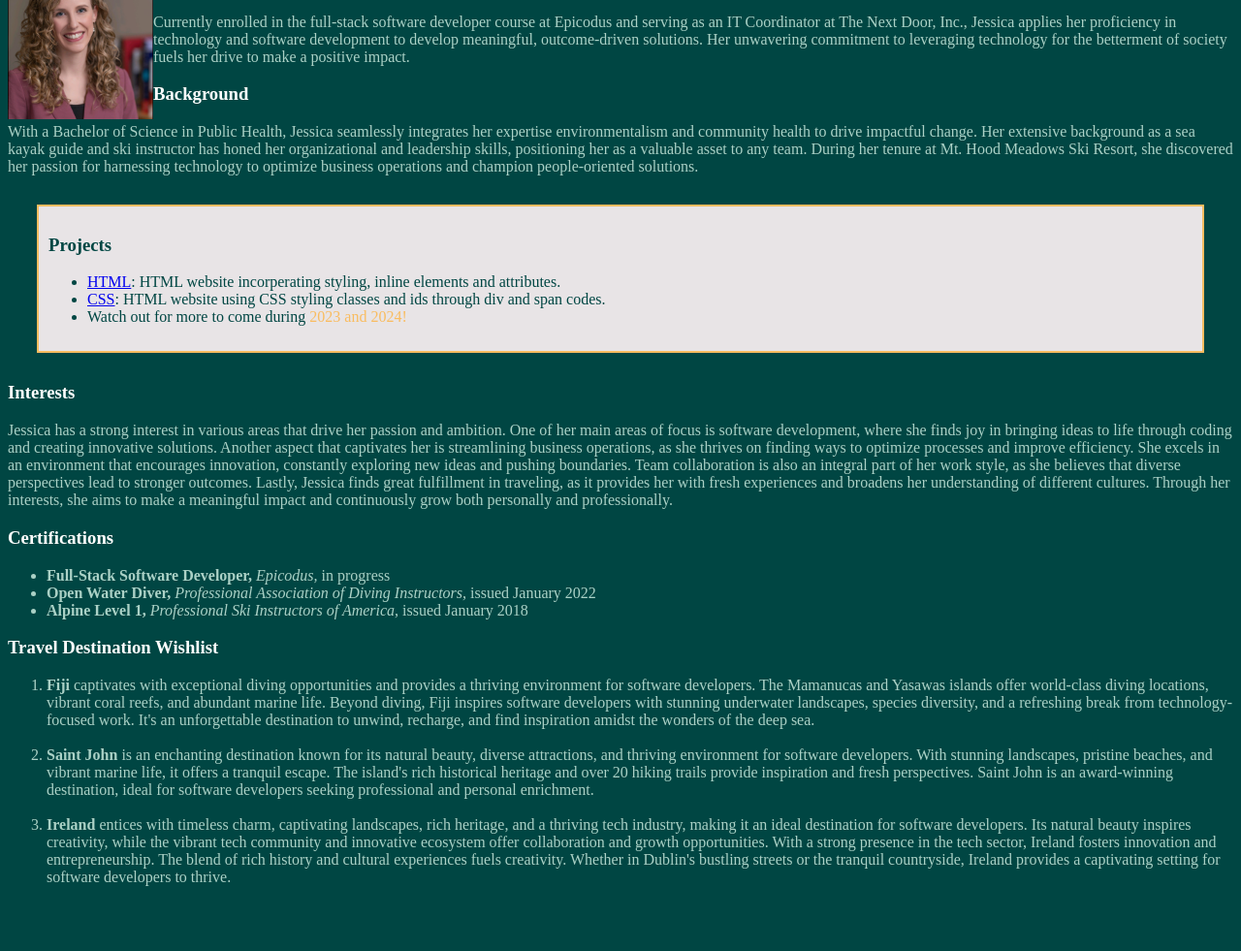
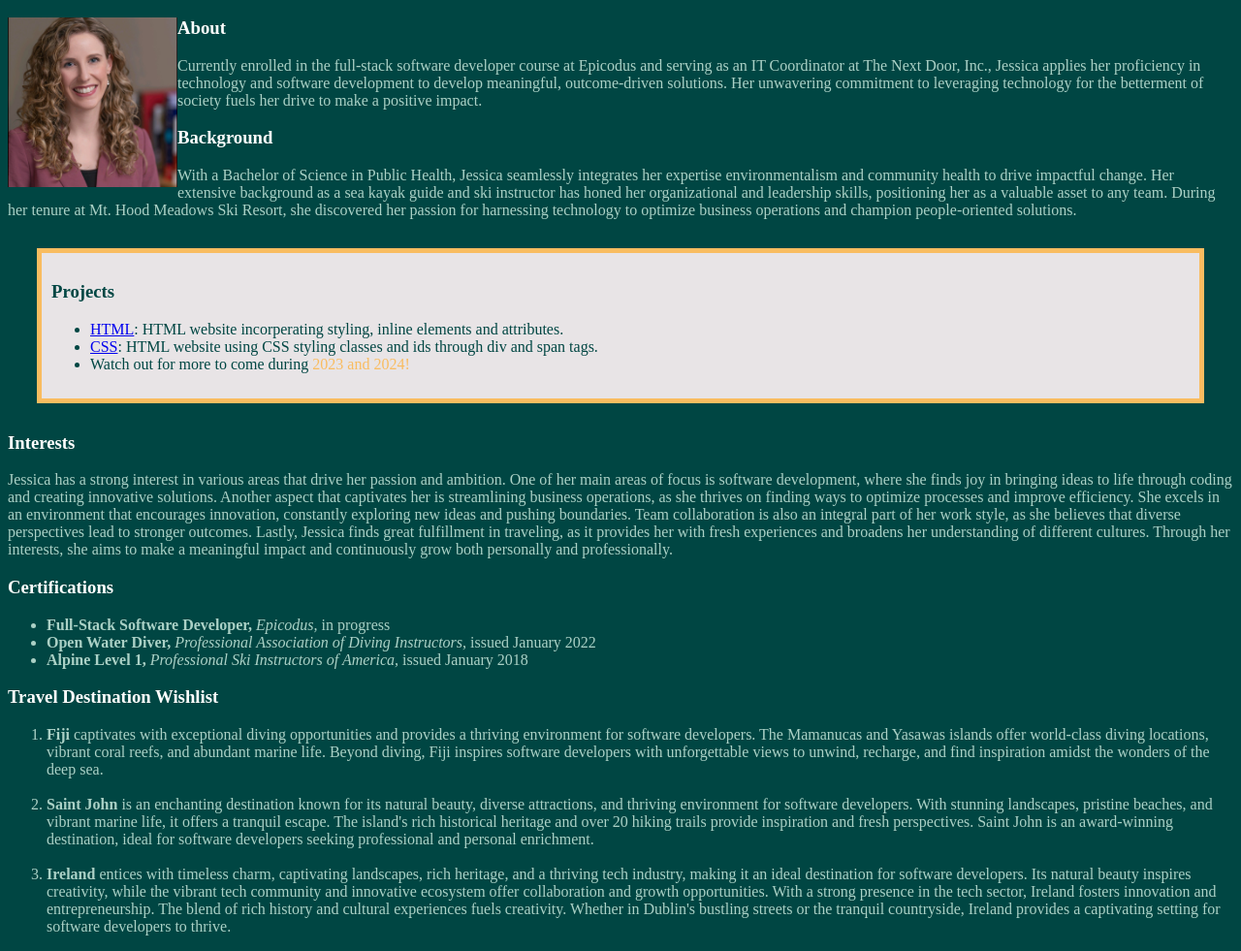
Before and after one commit to jessicahattig/Portfolio, a plain HTML site: page index.html in a window 1280 px wide. Shown: the part 107-1088 px from the top of the page at 97% size. Before the commit the page ends 1037 px from the top, so only its background shows below. Drawn offline with Linux system fonts and the light colour scheme.

Commit message:
WIP: styling and editing context.

```diff
--- a/css/styles.css
+++ b/css/styles.css
@@ -2,16 +2,17 @@ body {
   background-color: #004643;
 }
 h1{
+  font-size: 50px;
   text-align: center;
   font-family: 	Copperplate;
   color: #fffffe;
 }
 
 img {
-  height: 150px;
-  width: 150px;
+  height: 175px;
+  width: 175px;
   image-rendering: auto;
-  float: left
+  float: left;
 }
 
 .about h3 {
@@ -31,7 +32,7 @@ img {
 }
 
 .projects {
-  border: 2px solid #f9bc60;
+  border: 5px solid #f9bc60;
   padding: 10px;
   background-color: #e8e4e6;
   margin: 30px;
--- a/index.html
+++ b/index.html
@@ -21,10 +21,8 @@
   <div class="projects">
     <h3>Projects</h3>
     <ul>
-      <li><a href="https://github.com/jessicahattig/my-first-webpage-second">HTML</a>: HTML website incorperating
-        styling, inline elements and attributes.</li>
-      <li><a href="https://github.com/jessicahattig/Resume-Site">CSS</a>: HTML website using CSS styling classes and ids
-        through div and span codes.</li>
+      <li><a href="https://github.com/jessicahattig/my-first-webpage-second">HTML</a>: HTML website incorperating styling, inline elements and attributes.</li>
+      <li><a href="https://github.com/jessicahattig/Resume-Site">CSS</a>: HTML website using CSS styling classes and ids through div and span tags.</li>
       <li>Watch out for more to come during <span style="color:#f9bc60">2023 and 2024!</span></li>
     </ul>
   </div>
@@ -42,7 +40,7 @@
 
     <h3>Travel Destination Wishlist</h3>
     <ol>
-      <li><strong>Fiji </strong>captivates with exceptional diving opportunities and provides a thriving environment for software developers. The Mamanucas and Yasawas islands offer world-class diving locations, vibrant coral reefs, and abundant marine life. Beyond diving, Fiji inspires software developers with stunning underwater landscapes, species diversity, and a refreshing break from technology-focused work. It's an unforgettable destination to unwind, recharge, and find inspiration amidst the wonders of the deep sea. </li><br>
+      <li><strong>Fiji </strong>captivates with exceptional diving opportunities and provides a thriving environment for software developers. The Mamanucas and Yasawas islands offer world-class diving locations, vibrant coral reefs, and abundant marine life. Beyond diving, Fiji inspires software developers with unforgettable views to unwind, recharge, and find inspiration amidst the wonders of the deep sea. </li><br>
       <li><strong>Saint John</strong> is an enchanting destination known for its natural beauty, diverse attractions, and thriving environment for software developers. With stunning landscapes, pristine beaches, and vibrant marine life, it offers a tranquil escape. The island's rich historical heritage and over 20 hiking trails provide inspiration and fresh perspectives. Saint John is an award-winning destination, ideal for software developers seeking professional and personal enrichment.</li><br>
       <li><strong>Ireland </strong>entices with timeless charm, captivating landscapes, rich heritage, and a thriving tech industry, making it an ideal destination for software developers. Its natural beauty inspires creativity, while the vibrant tech community and innovative ecosystem offer collaboration and growth opportunities. With a strong presence in the tech sector, Ireland fosters innovation and entrepreneurship. The blend of rich history and cultural experiences fuels creativity. Whether in Dublin's bustling streets or the tranquil countryside, Ireland provides a captivating setting for software developers to thrive.</li>
     </ol>
```
